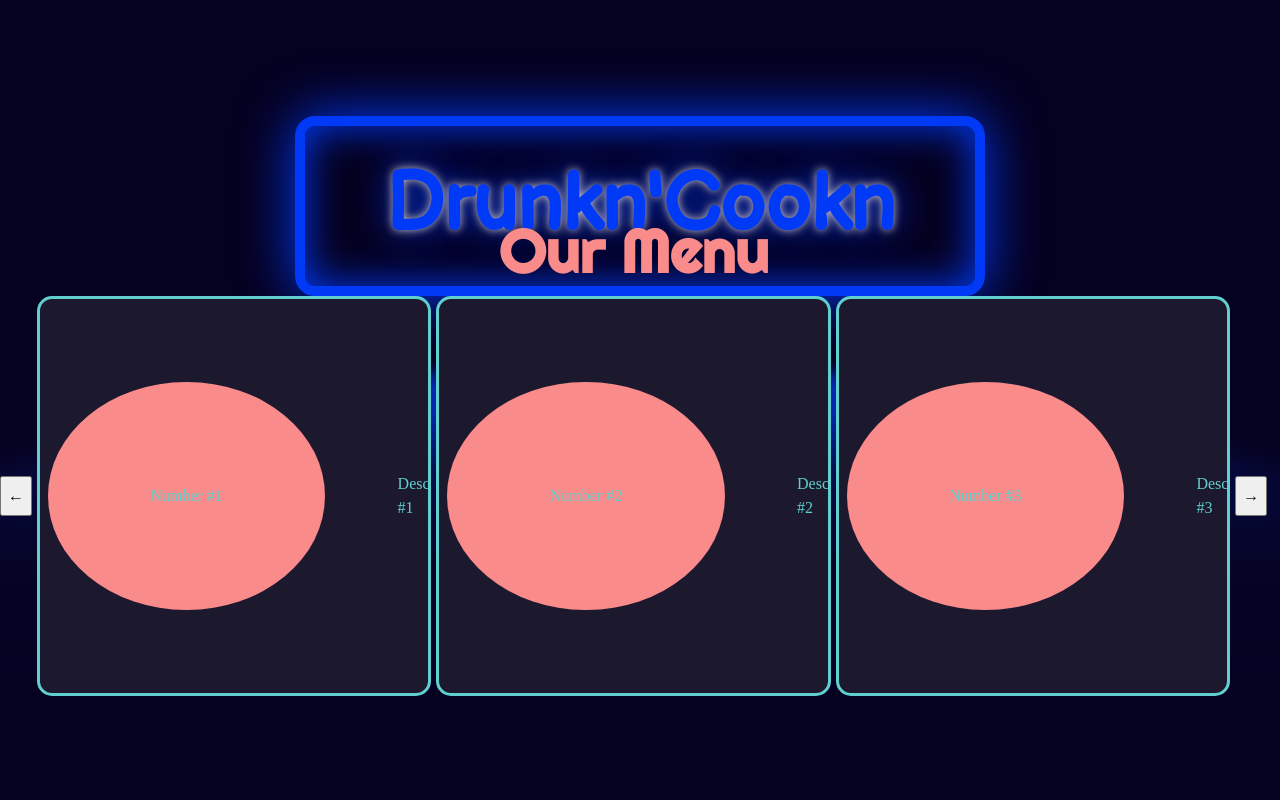
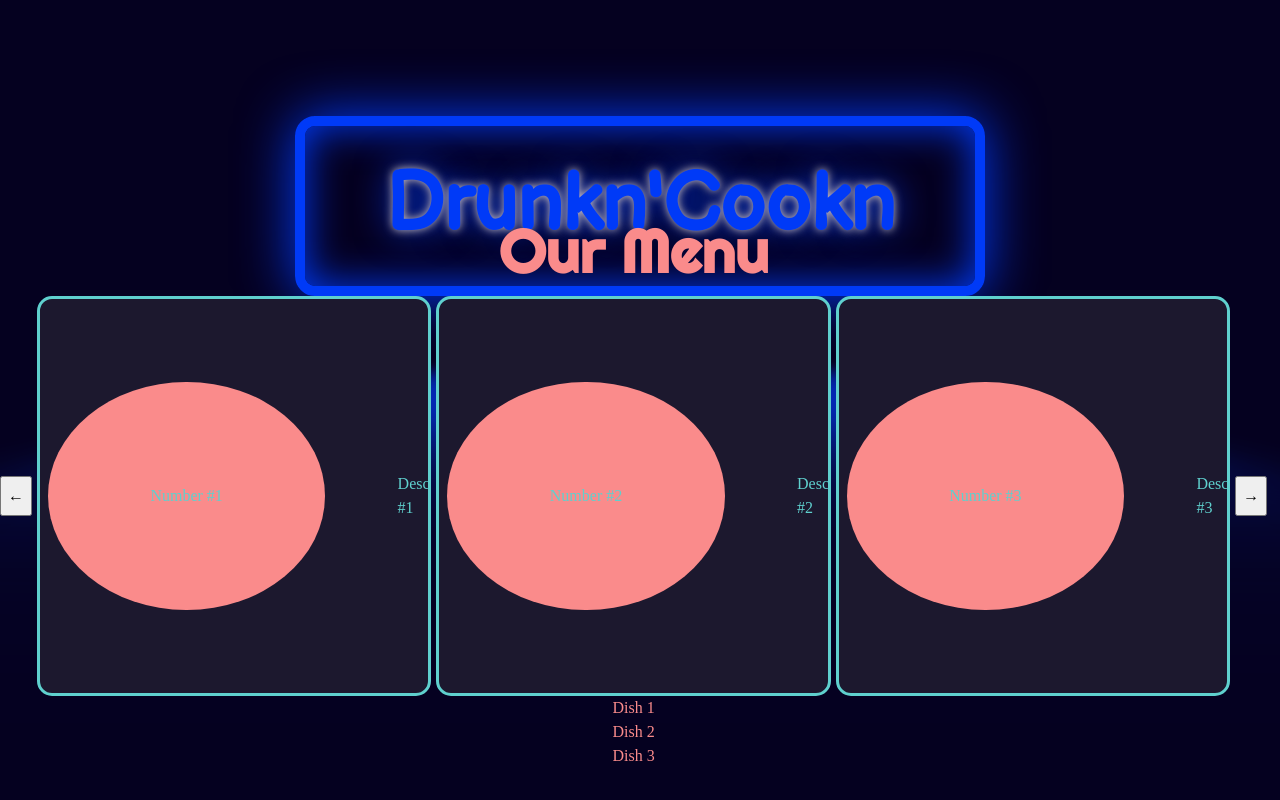
Before and after one commit to Reigningeddie/drunkncookn-React, a React (Create React App) app: page /#/menu in a window 1280 px wide. Shown: the part 194-994 px from the top of the page. After the commit the page ends 962 px from the top, so only its background shows below. Built offline with nearby package versions, Linux system fonts and the light colour scheme.

Commit message:
removed all card, container and body tags to remove errors

```diff
--- a/src/App.jsx
+++ b/src/App.jsx
@@ -20,6 +20,7 @@ function App() {
   useEffect(() => {
     window.localStorage.setItem('ANIMATE', JSON.stringify(animate))
   }, [animate]);
+
 
   return (
     <HashRouter>
--- a/src/components/Characters.jsx
+++ b/src/components/Characters.jsx
@@ -12,7 +12,7 @@ import Ghost from '../images/Ghost.png'
 
 export default function Characters() {
   return (
-    <container className={`${chars.charsBody}`}>
+    <section className={`${chars.charsBody}`}>
       <main>
         <section>
         <div className={chars.container}>
@@ -39,6 +39,6 @@ export default function Characters() {
           </div>
           </section>
       </main>
-    </container>
+    </section>
   )
 }
--- a/src/components/Contact.jsx
+++ b/src/components/Contact.jsx
@@ -4,34 +4,34 @@ import cont from './contact.module.css';
 export default function Contact() {
   return (
     <>
-      <body className={cont.contBody}>
-        <container className={cont.container}>
+      <main className={cont.contBody}>
+        <div className={cont.container}>
           <h1 className={cont.title}>Get in touch</h1>
           <h2 className={cont.subTitle}>follow Drunkn'cookn on IG:&nbsp;<a href="https://www.instagram.com/drunkncookn/" className={cont.dTag}>@drunkncookn</a></h2>
-          <container className={cont.flex}>
+          <div className={cont.flex}>
 
-            <card className={cont.card}>
+            <section className={cont.card}>
                 <p className={cont.id}>Drunkn'Cookn Identification Card</p>
-                <container className={cont.cContainer}>
-                  <section className={cont.section}>
+                <div className={cont.cContainer}>
+                  <div className={cont.section}>
                     <p className={cont.pic}>Picture</p>
-                  </section>
+                  </div>
                   <section className={cont.section}>
                     <p className={cont.name}>Eduardo</p>
                     <p className={cont.roles}>Roles:</p>
                     <h3 className={cont.social}>Socials</h3>
-                    <p className={cont.email}>Email: eaguilar92105@yahoo.com</p>
+                    <p className={cont.email}>Email: eaguilar92105@gmail.com</p>
                     <p className={cont.ig}>Instagram: <a href="https://www.instagram.com/reigningeddie/" className={cont.href}>@reigningeddie</a></p>
                   </section>
-                </container>
-            </card>
+                </div>
+            </section>
 
-            <card className={cont.card}>
+            <section className={cont.card}>
                 <p className={cont.id}>Drunkn'Cookn Identification Card</p>
-                <container className={cont.cContainer}>
-                  <section className={cont.section}>
+                <div className={cont.cContainer}>
+                  <div className={cont.section}>
                     <p className={cont.pic}>Picture</p>
-                  </section>
+                  </div>
                   <section className={cont.section}>
                     <p className={cont.name}>Edward</p>
                     <p className={cont.roles}>Roles:</p>
@@ -39,12 +39,12 @@ export default function Contact() {
                     <p className={cont.email}>Email: edward.g001@gmail.com</p>
                     <p className={cont.ig}>Instagram: <a href="https://www.instagram.com/theopticknerv/" className={cont.href}> @theopticknerv</a></p>
                   </section>
-                </container>
-            </card>
+                </div>
+            </section>
 
-          </container>
-        </container>
-      </body>
+          </div>
+        </div>
+      </main>
     </>
   )
 }
--- a/src/components/Menu.jsx
+++ b/src/components/Menu.jsx
@@ -1,28 +1,31 @@
-import { React, useState } from 'react'
+import { React } from 'react'
 import menu from './menu.module.css'
 import MenuItem from './MenuItems'
 
 export default function Menu() {
-  const [activeIndex, setActiveIndex] = useState(0);
+  // const [activeIndex, setActiveIndex] = useState(0);
   const menuItems = [
     {
       picture: 'Number #1',
+      dish: 'Dish 1',
       description: 'Description #1',
       price: '$15'
     },
     {
       picture: 'Number #2',
+      dish: 'Dish 2',
       description: 'Description #2',
       price: '$25'
     },
     {
       picture: 'Number #3',
+      dish: 'Dish 3',
       description: 'Description #3',
       price: '$35'
     },
   ]
   return (
-    <body className={menu.menuBody}>
+    <section className={menu.menuBody}>
       <container className={menu.container}>
         <h1 className={menu.title}>Our Menu</h1>
         <container className={menu.menu}>
@@ -35,6 +38,16 @@ export default function Menu() {
           <button>&rarr;</button>
         </container>
       </container>
-    </body>
+      <div className={menu.lowerContainer}>
+
+        {menuItems.map((item) => {
+          return (
+
+          <p className={menu.dishes}>{item.dish}</p>
+          );
+        })}
+
+      </div>
+    </section>
   )
 }
--- a/src/components/Synopsis.jsx
+++ b/src/components/Synopsis.jsx
@@ -5,8 +5,8 @@ import syn from './synopsis.module.css'
 
 export default function Synopsis() {
     return (
-        <container className={syn.synBackground}>
-        <container className={syn.container}>
+        <main className={syn.synBackground}>
+        <section className={syn.container}>
             <div className={syn.wrapper}>
                 <div className={syn.scrollText}>
                     <h1 className={syn.centerText}>* somewhere in a not so</h1>
@@ -29,7 +29,7 @@ export default function Synopsis() {
                     <h3 className={syn.centerText}>Michelin chef?</h3>
                 </div>
         </div>
-        </container>
-        </container>
+        </section>
+        </main>
     )
 }
--- a/src/components/Title.jsx
+++ b/src/components/Title.jsx
@@ -6,9 +6,9 @@ export default function Title(props) {
 
     return (
         <>
-        <container className={`${neon.title}`}>
+        <section className={`${neon.title}`}>
             <h1 className={animate}>Drunkn'Cookn</h1>
-        </container>
+        </section>
         </>
     )
 }
--- a/src/components/menu.module.css
+++ b/src/components/menu.module.css
@@ -12,6 +12,8 @@
 .container {
   display: block;
 }
+
+
 
 .title {
   font-family: 'Righteous', cursive;
@@ -110,7 +112,19 @@
   border: solid;
 } */
 
-
+.indicator {
+  /* display: flex; */
+  padding-top: 20px;
+  /* justify-content: center;
+  align-items: center; */
+  gap: 10px;
+}
+/*!add new container inside mapped return */
+.dishes {
+  display: flex;
+  justify-content: center;
+  color: #fa8b8b;
+}
 
 button {
   height: 40px;
```
